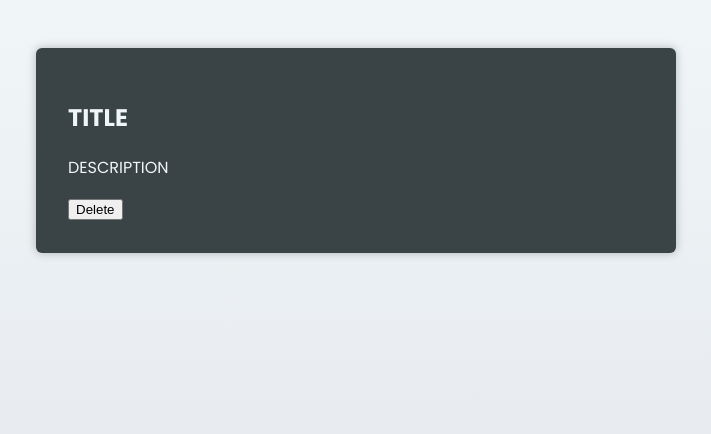
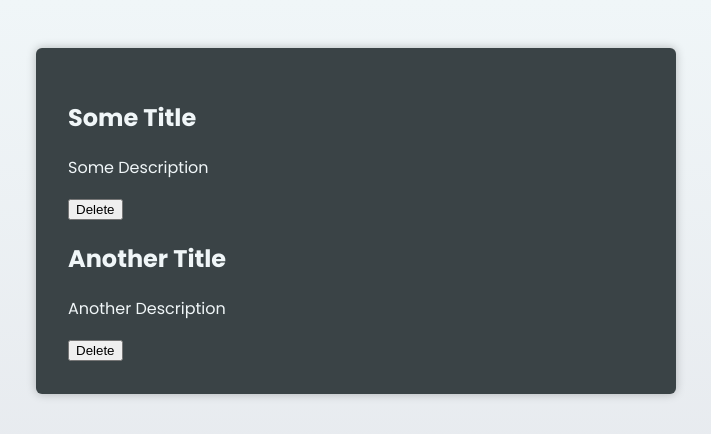
Before and after one commit to dianasynentschenko/React-TS-First-project, a React (Vite) app: page / in a window 1280 px wide. Shown: the top 434 px of the page, without its empty margins (284-995 px from the left). Built offline with nearby package versions, Linux system fonts and the light colour scheme.

Commit message:
add prop Type in the Component

```diff
--- a/src/App.tsx
+++ b/src/App.tsx
@@ -4,7 +4,8 @@ export default function App()
 {
   return (
   <main>
-    <Goal/>
+    <Goal title="Some Title" descriptin="Some Description"/>
+    <Goal title="Another Title" descriptin="Another Description"/>
   </main>
   );
 }
--- a/src/components/Goal.tsx
+++ b/src/components/Goal.tsx
@@ -1,10 +1,16 @@
-export default function Goal()
+type GoalProps =
+{
+  title: string;
+  descriptin: string;
+};
+
+export default function Goal({title, descriptin}: GoalProps)
 {
     return(
         <article>
         <div>
-          <h2>TITLE</h2>
-          <p>DESCRIPTION</p>
+          <h2>{title}</h2>
+          <p>{descriptin}</p>
         </div>
         <button>Delete</button>
       </article>
```
